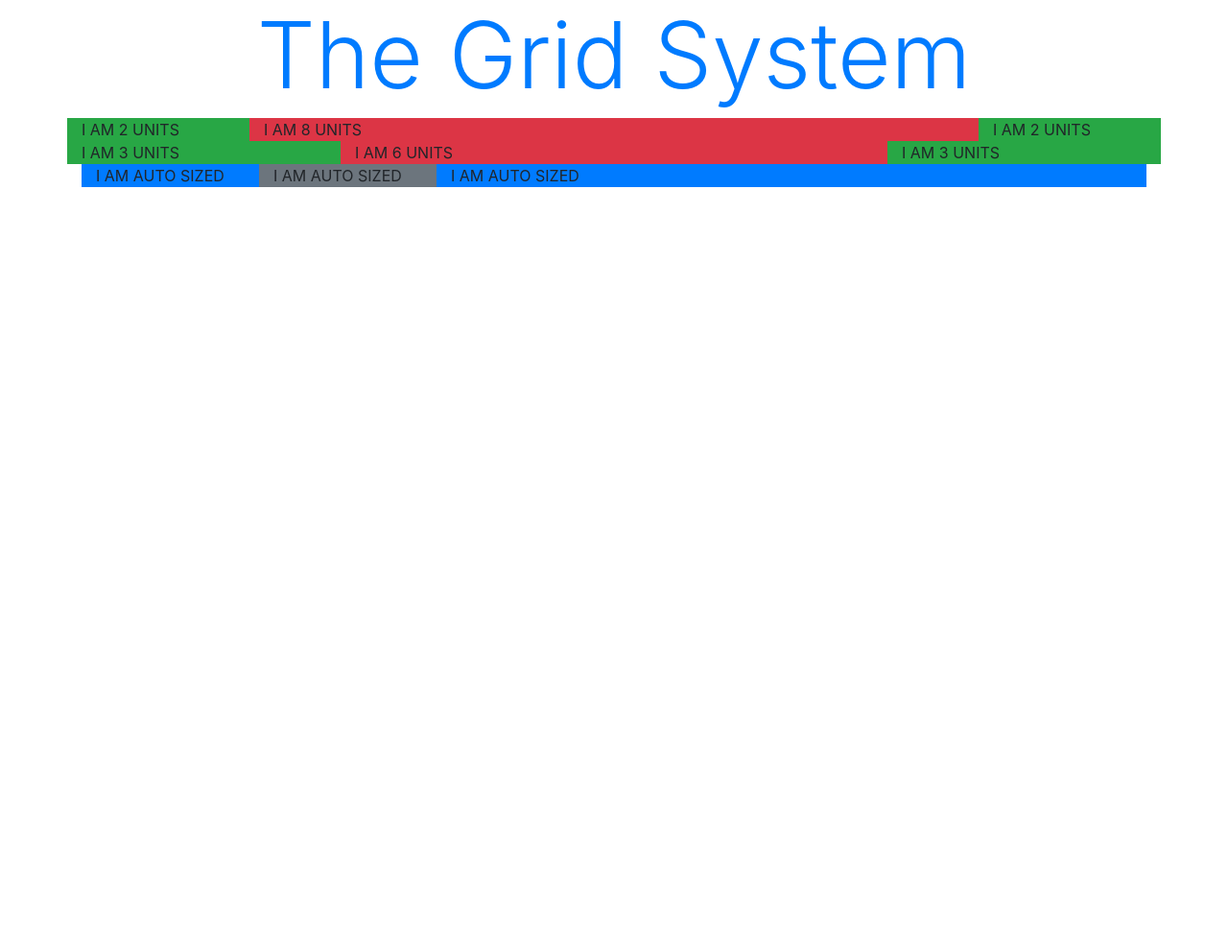
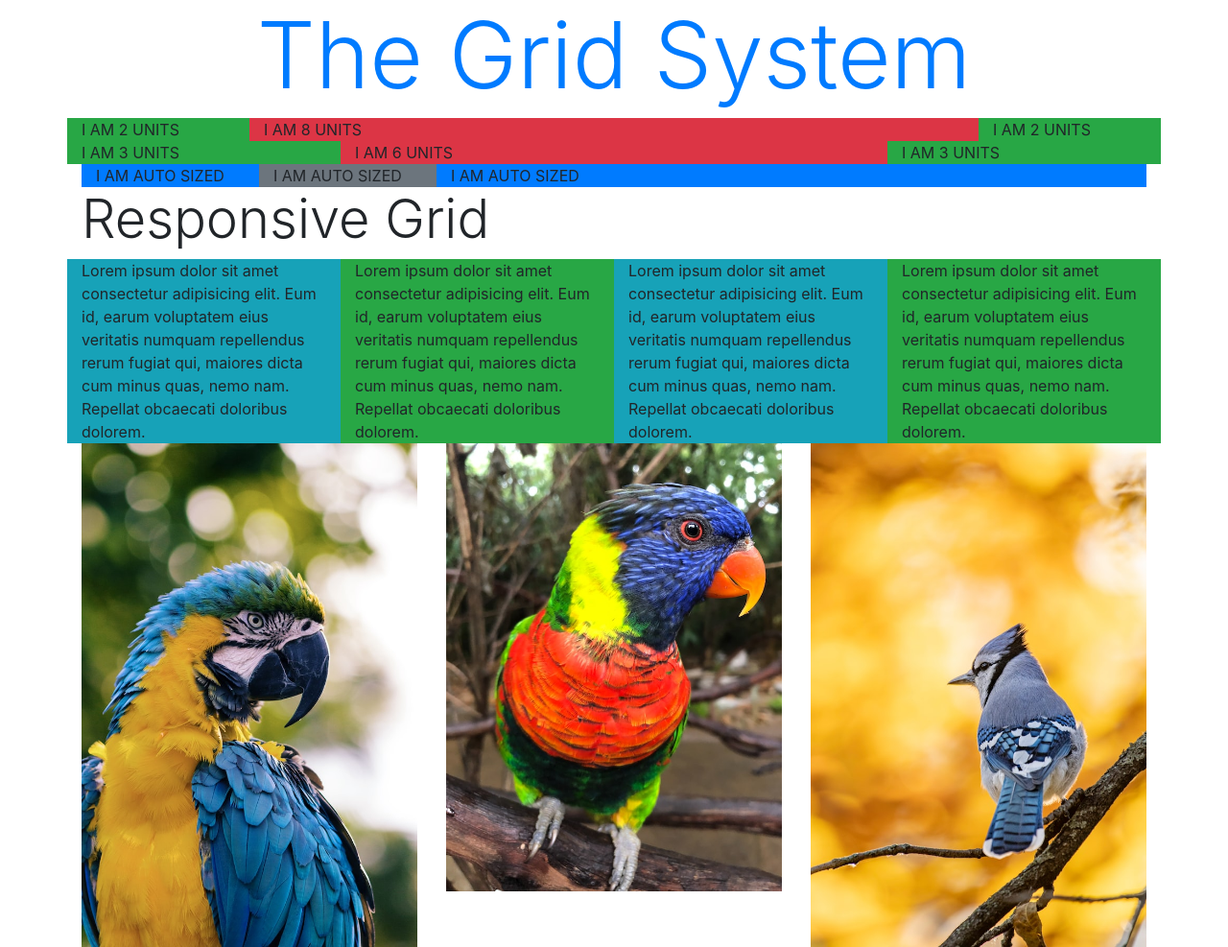
Before and after one commit to dabigin/section-12-CSWDB, a plain HTML site: page grid/gridintro.html in a window 1280 px wide. Shown: the whole page at 96% size. Before the commit the page ends 800 px from the top, so only its background shows below. Drawn offline with nearby package versions, Linux system fonts and the light colour scheme.

Commit message:
Complete Section 12 Lesson 126 Responsive Bootstrap Grid

```diff
--- a/grid/gridintro.html
+++ b/grid/gridintro.html
@@ -30,6 +30,34 @@
             <div class="col-8 bg-primary">I AM AUTO SIZED</div>
         </div>
     </div>
+    <h2 class="display-4">Responsive Grid</h2>
+    <div class="row">
+            <div class="col-md-6 col-xl-3 bg-info">
+            Lorem ipsum dolor sit amet consectetur adipisicing elit. Eum id, earum voluptatem eius veritatis numquam repellendus rerum fugiat qui, maiores dicta cum minus quas, nemo nam. Repellat obcaecati doloribus dolorem.
+            </div>
+            <div class="col-md-6 col-xl-3 bg-success">
+            Lorem ipsum dolor sit amet consectetur adipisicing elit. Eum id, earum voluptatem eius veritatis numquam repellendus rerum fugiat qui, maiores dicta cum minus quas, nemo nam. Repellat obcaecati doloribus dolorem.
+            </div>
+            <div class="col-md-6 col-xl-3 bg-info">
+            Lorem ipsum dolor sit amet consectetur adipisicing elit. Eum id, earum voluptatem eius veritatis numquam repellendus rerum fugiat qui, maiores dicta cum minus quas, nemo nam. Repellat obcaecati doloribus dolorem.
+            </div>
+            <div class="col-md-6 col-xl-3 bg-success">
+            Lorem ipsum dolor sit amet consectetur adipisicing elit. Eum id, earum voluptatem eius veritatis numquam repellendus rerum fugiat qui, maiores dicta cum minus quas, nemo nam. Repellat obcaecati doloribus dolorem.
+            </div>
+        </div>
+
+        <div class="row">
+            <div class="col-xl-4 col-md-6">
+                <img class="img-fluid" src="/section-12-CSWDB/grid/unsplash images/andrew-pons-lylCw4zcA7I-unsplash.jpg" alt="">
+            </div>
+            <div class="col-xl-4 col-md-6">
+                <img class="img-fluid" src="/section-12-CSWDB/grid/unsplash images/elisabeth-lee-F7eInqBnVKg-unsplash.jpg" alt="">
+            </div>
+            <div class="col-xl-4 col-md-6">
+                <img class="img-fluid" src="/section-12-CSWDB/grid/unsplash images/jeremy-hynes-q_bx5FSjSqc-unsplash.jpg" alt="">
+            </div>
+
+        </div>
     </div>
     <script src="https://cdn.jsdelivr.net/npm/jquery@3.5.1/dist/jquery.slim.min.js" integrity="sha384-DfXdz2htPH0lsSSs5nCTpuj/zy4C+OGpamoFVy38MVBnE+IbbVYUew+OrCXaRkfj" crossorigin="anonymous"></script>
     <script src="https://cdn.jsdelivr.net/npm/popper.js@1.16.1/dist/umd/popper.min.js" integrity="sha384-9/reFTGAW83EW2RDu2S0VKaIzap3H66lZH81PoYlFhbGU+6BZp6G7niu735Sk7lN" crossorigin="anonymous"></script>
```
Also changed, not shown: grid/unsplash images/andrew-pons-lylCw4zcA7I-unsplash.jpg (added), grid/unsplash images/elisabeth-lee-F7eInqBnVKg-unsplash.jpg (added), grid/unsplash images/jeremy-hynes-q_bx5FSjSqc-unsplash.jpg (added).
